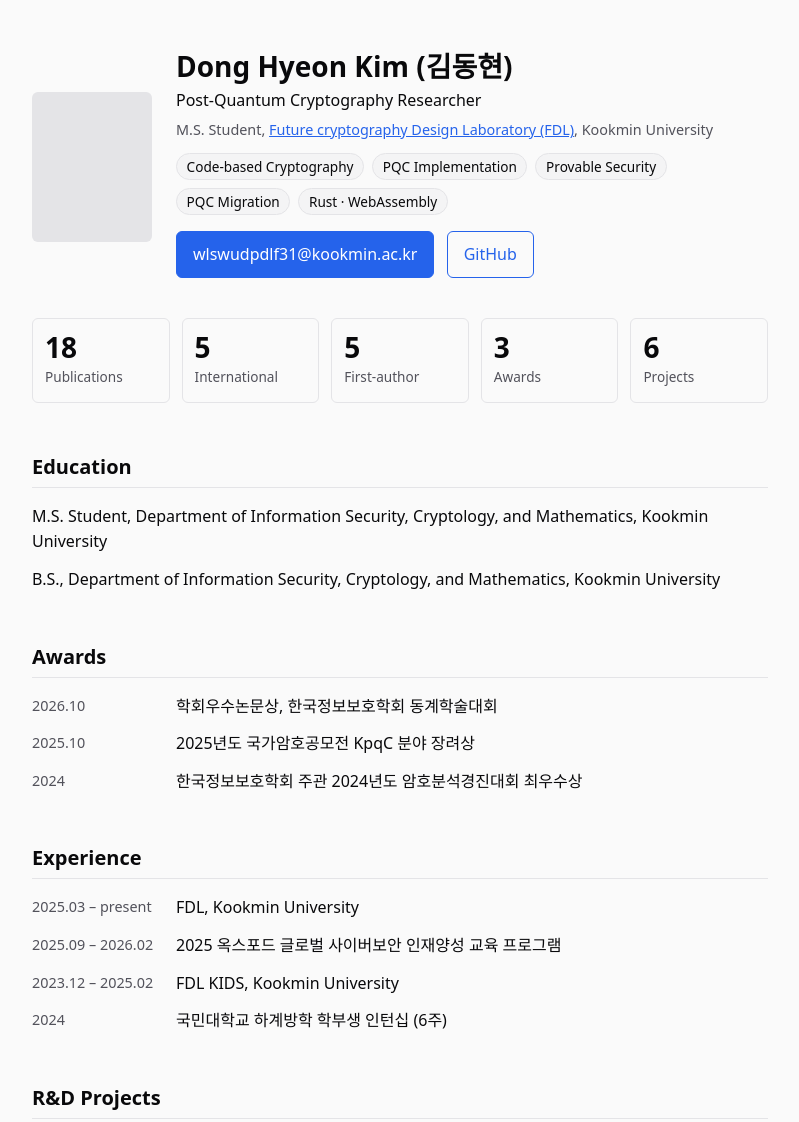
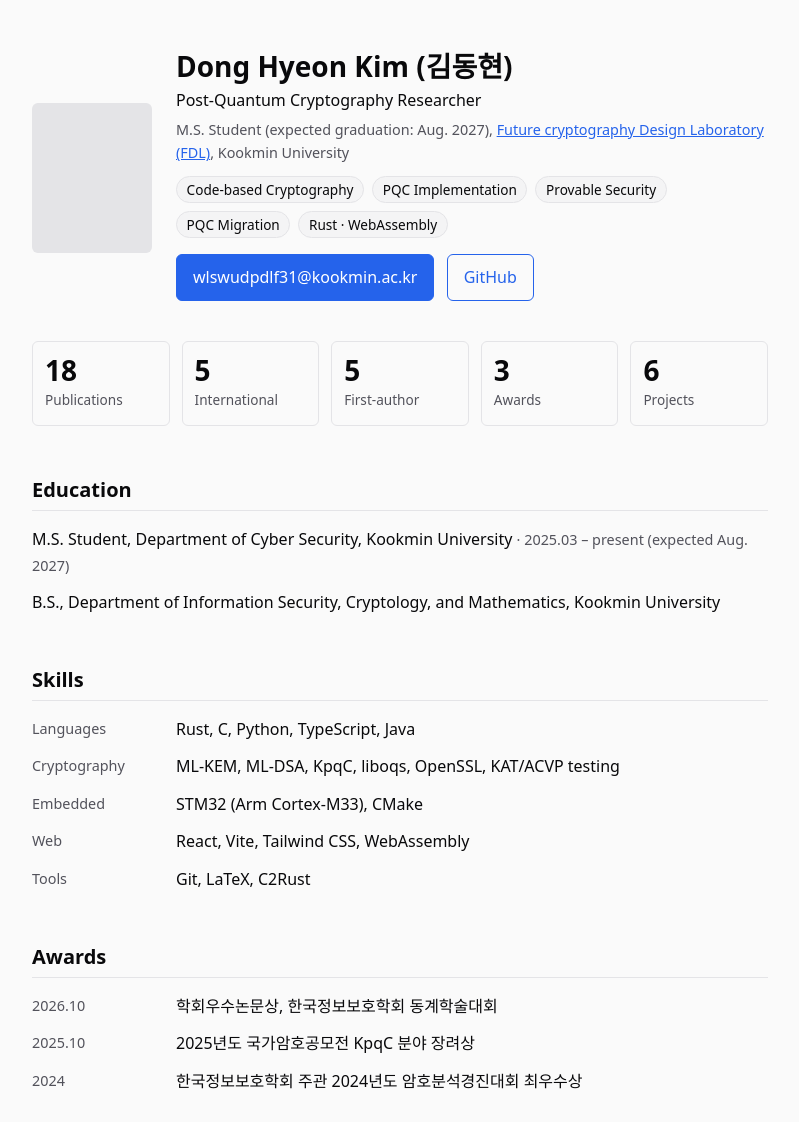
Before and after one commit to DongHyeon0729/DongHyeon0729.github.io, a plain HTML site: page index.html in a window 1280 px wide. Shown: the top 1122 px of the page, without its empty margins (240-1039 px from the left). Drawn offline with Linux system fonts and the light colour scheme.

Commit message:
feat: 졸업 예정 시기와 기술 스택 추가
Co-Authored-By: Claude Opus 5.5 <noreply@anthropic.com>

```diff
--- a/index.html
+++ b/index.html
@@ -48,7 +48,7 @@
   <div>
     <h1>Dong Hyeon Kim (김동현)</h1>
     <p>Post-Quantum Cryptography Researcher</p>
-    <p class="muted">M.S. Student, <a href="https://sites.google.com/kookmin.ac.kr/fdl/home">Future cryptography Design Laboratory (FDL)</a>, Kookmin University</p>
+    <p class="muted">M.S. Student (expected graduation: Aug. 2027), <a href="https://sites.google.com/kookmin.ac.kr/fdl/home">Future cryptography Design Laboratory (FDL)</a>, Kookmin University</p>
     <div class="tags">
       <span>Code-based Cryptography</span>
       <span>PQC Implementation</span>
@@ -71,8 +71,17 @@
 
 <h2>Education</h2>
 <ul>
-  <li>M.S. Student, Department of Information Security, Cryptology, and Mathematics, Kookmin University</li>
+  <li>M.S. Student, Department of Cyber Security, Kookmin University <span class="muted">· 2025.03 – present (expected Aug. 2027)</span></li>
   <li>B.S., Department of Information Security, Cryptology, and Mathematics, Kookmin University</li>
+</ul>
+
+<h2>Skills</h2>
+<ul class="tl">
+  <li><span class="muted">Languages</span><span>Rust, C, Python, TypeScript, Java</span></li>
+  <li><span class="muted">Cryptography</span><span>ML-KEM, ML-DSA, KpqC, liboqs, OpenSSL, KAT/ACVP testing</span></li>
+  <li><span class="muted">Embedded</span><span>STM32 (Arm Cortex-M33), CMake</span></li>
+  <li><span class="muted">Web</span><span>React, Vite, Tailwind CSS, WebAssembly</span></li>
+  <li><span class="muted">Tools</span><span>Git, LaTeX, C2Rust</span></li>
 </ul>
 
 <h2 id="awards">Awards</h2>
```
